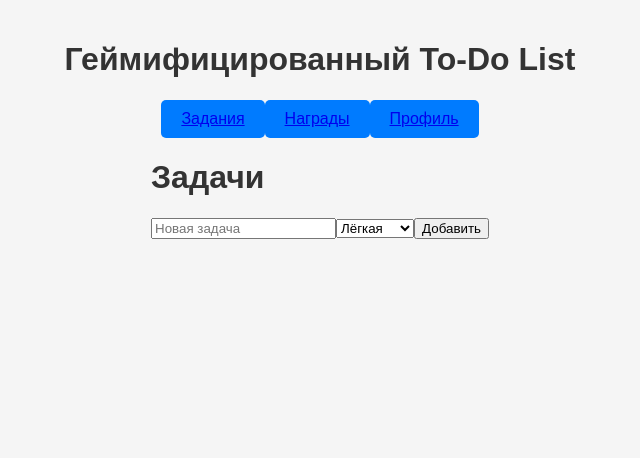
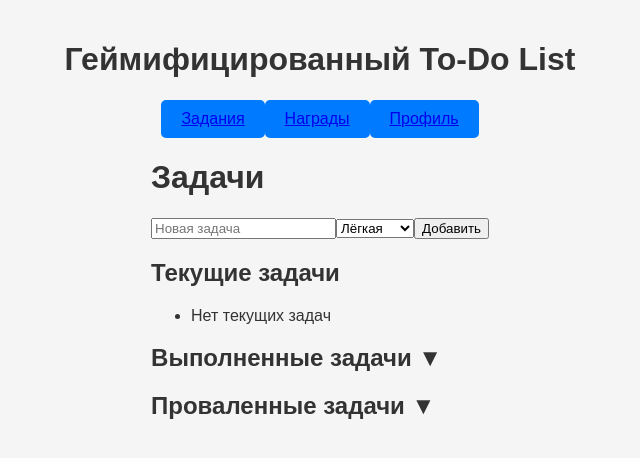
Before and after one commit to 1vanch0s/ToDoListTWA, a React (Vite) app in the folder todo-app/: page /tasks in a window 1280 px wide. Shown: the top 458 px of the page, without its empty margins (320-960 px from the left). Built offline with nearby package versions, Linux system fonts and the light colour scheme.

Commit message:
улучшение ui
добавлены отдельные вкладки для проваленных и выполненных задач.

так же теперь сброс статистики удаляет задачи из списка

```diff
--- a/todo-app/src/pages/Profile.tsx
+++ b/todo-app/src/pages/Profile.tsx
@@ -6,6 +6,14 @@ interface Stats {
   totalCoins: number;
   xp: number;
   level: number;
+}
+
+interface Task {
+  id: string;
+  title: string;
+  status: "pending" | "completed" | "failed";
+  coins: number;
+  difficulty: "easy" | "medium" | "hard";
 }
 
 const initialStats: Stats = {
@@ -73,10 +81,19 @@ const Profile: React.FC = () => {
   const totalXpNeeded = nextLevelXp - currentLevelXp; // XP до следующего уровня
   const progressPercent = Math.min((progressXp / totalXpNeeded) * 100, 100);
 
-  // Функция для сброса статистики
+  // Функция для сброса статистики и задач
   const resetStats = () => {
+    // Сбрасываем статистику
     localStorage.setItem("stats", JSON.stringify(initialStats));
     setStats(initialStats);
+
+    // Удаляем завершённые и проваленные задачи
+    const storedTasks = localStorage.getItem("tasks");
+    if (storedTasks) {
+      const parsedTasks: Task[] = JSON.parse(storedTasks);
+      const pendingTasks = parsedTasks.filter((task) => task.status === "pending");
+      localStorage.setItem("tasks", JSON.stringify(pendingTasks));
+    }
   };
 
   return (
--- a/todo-app/src/pages/Tasks.tsx
+++ b/todo-app/src/pages/Tasks.tsx
@@ -50,6 +50,8 @@ const Tasks: React.FC = () => {
   const [newTaskDifficulty, setNewTaskDifficulty] = useState<"easy" | "medium" | "hard">("easy");
   const [showLevelUpPopup, setShowLevelUpPopup] = useState(false);
   const [newLevel, setNewLevel] = useState<number | null>(null);
+  const [showCompleted, setShowCompleted] = useState(false); // Состояние для завершённых задач
+  const [showFailed, setShowFailed] = useState(false); // Состояние для проваленных задач
 
   useEffect(() => {
     const storedTasks = localStorage.getItem("tasks");
@@ -151,6 +153,11 @@ const Tasks: React.FC = () => {
     localStorage.setItem("stats", JSON.stringify(stats));
   };
 
+  // Фильтруем задачи
+  const pendingTasks = tasks.filter((task) => task.status === "pending");
+  const completedTasks = tasks.filter((task) => task.status === "completed");
+  const failedTasks = tasks.filter((task) => task.status === "failed");
+
   return (
     <div>
       <h1>Задачи</h1>
@@ -171,19 +178,58 @@ const Tasks: React.FC = () => {
         </select>
         <button onClick={addTask}>Добавить</button>
       </div>
+      <h2>Текущие задачи</h2>
       <ul>
-        {tasks.map((task) => (
+        {pendingTasks.length === 0 ? (
+          <li>Нет текущих задач</li>
+        ) : (
+          pendingTasks.map((task) => (
             <li key={task.id}>
               {task.title} ({task.difficulty}) - {task.status}
-            {task.status === "pending" && (
-              <>
               <button onClick={() => markTaskAsCompleted(task.id)}>Выполнено</button>
               <button onClick={() => markTaskAsFailed(task.id)}>Провалено</button>
-              </>
+            </li>
+          ))
         )}
+      </ul>
+      <h2
+        onClick={() => setShowCompleted(!showCompleted)}
+        style={{ cursor: "pointer", display: "flex", alignItems: "center" }}
+      >
+        Выполненные задачи {showCompleted ? "▲" : "▼"}
+      </h2>
+      {showCompleted && (
+        <ul>
+          {completedTasks.length === 0 ? (
+            <li>Нет завершённых задач</li>
+          ) : (
+            completedTasks.map((task) => (
+              <li key={task.id}>
+                {task.title} ({task.difficulty}) - {task.status}
               </li>
-        ))}
+            ))
+          )}
         </ul>
+      )}
+      <h2
+        onClick={() => setShowFailed(!showFailed)}
+        style={{ cursor: "pointer", display: "flex", alignItems: "center" }}
+      >
+        Проваленные задачи {showFailed ? "▲" : "▼"}
+      </h2>
+      {showFailed && (
+        <ul>
+          {failedTasks.length === 0 ? (
+            <li>Нет проваленных задач</li>
+          ) : (
+            failedTasks.map((task) => (
+              <li key={task.id}>
+                {task.title} ({task.difficulty}) - {task.status}
+              </li>
+            ))
+          )}
+        </ul>
+      )}
 
       {/* Попап для нового уровня */}
       {showLevelUpPopup && newLevel && (
```
Lines whose indentation alone changed are shown as unchanged.
